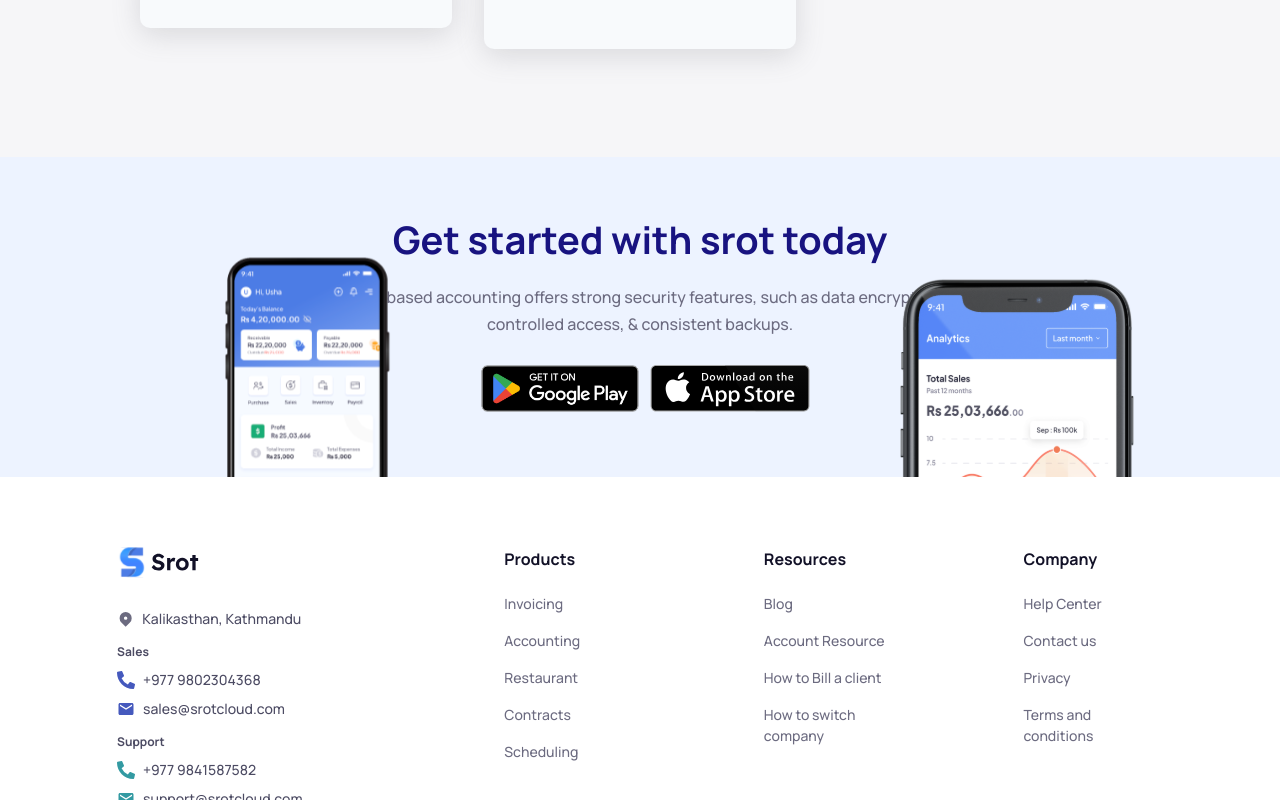
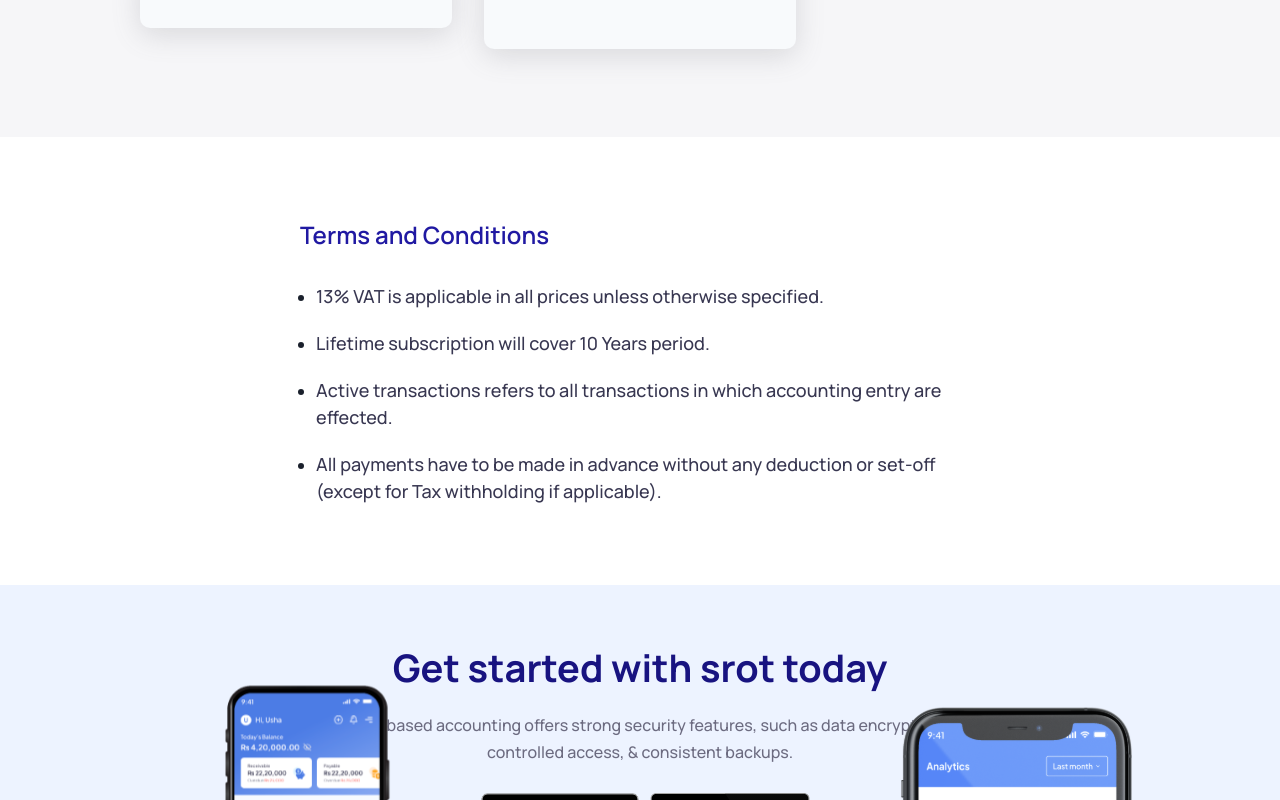
Before and after one commit to gsauarv/test-srot, a Next.js app: page /pricing in a window 1280 px wide. Shown: the part 1540-2340 px from the top of the page. Built offline with nearby package versions, Linux system fonts and the light colour scheme.

Commit message:
DESIGN: added terms and condition

```diff
--- a/app/accounting/page.js
+++ b/app/accounting/page.js
@@ -3,6 +3,7 @@ import AppBanner from "@/components/accounting/AppBanner";
 import ExploreMore from "@/components/accounting/ExploreMore";
 import FeaturesSection from "@/components/accounting/FeaturesSection";
 import PackageSection from "@/components/accounting/PackageSection";
+import { Box } from "@chakra-ui/react";
 
 const AccountingPage = () => {
   return (
@@ -10,7 +11,9 @@ const AccountingPage = () => {
       <AccountingLanding />
       <ExploreMore />
       <FeaturesSection />
-      <PackageSection />
+      <Box sx={{ paddingBottom: "20px" }}>
+        <PackageSection />
+      </Box>
       <AppBanner />
     </>
   );
--- a/app/restaurant/page.js
+++ b/app/restaurant/page.js
@@ -3,6 +3,7 @@ import AppBanner from "@/components/accounting/AppBanner";
 import ExploreMore from "@/components/accounting/ExploreMore";
 import FeaturesSection from "@/components/accounting/FeaturesSection";
 import PackageSection from "@/components/accounting/PackageSection";
+import { Box } from "@chakra-ui/react";
 
 const RestaurantPage = () => {
   return (
@@ -10,7 +11,9 @@ const RestaurantPage = () => {
       <AccountingLanding isRestaurantPage={true} />
       <ExploreMore isRestaurantPage={true} />
       <FeaturesSection isRestaurantPage={true} />
-      <PackageSection isRestaurantPage={true} />
+      <Box sx={{ paddingBottom: "20px" }}>
+        <PackageSection isRestaurantPage={true} />
+      </Box>
       <AppBanner isRestaurantPage={true} />
     </>
   );
--- a/components/accounting/AppBanner.js
+++ b/components/accounting/AppBanner.js
@@ -20,7 +20,7 @@ const AppBanner = ({ isRestaurantPage = false }) => {
 
           height: "320px",
           width: "100%",
-          marginBlock: "20px",
+          // marginBlock: "20px",
 
           //   backgroundColor: "red",
         }}
--- a/components/accounting/PackageSection.js
+++ b/components/accounting/PackageSection.js
@@ -132,7 +132,13 @@ const PackageSection = ({ title = true, isRestaurantPage }) => {
   ];
   return (
     <>
-      <Flex sx={{ justifyContent: "center", paddingBlock: title && "45px" }}>
+      <Flex
+        sx={{
+          justifyContent: "center",
+          paddingBlock: title && "45px",
+          // paddingBottom: "100px",
+        }}
+      >
         {title && (
           <Box
             sx={{
--- a/components/pricing/PricingLandingSection.js
+++ b/components/pricing/PricingLandingSection.js
@@ -1,5 +1,14 @@
 "use client";
-import { Box, Flex, Tab, TabList, Tabs, Text } from "@chakra-ui/react";
+import {
+  Box,
+  Flex,
+  ListItem,
+  Tab,
+  TabList,
+  Tabs,
+  Text,
+  UnorderedList,
+} from "@chakra-ui/react";
 import { useState } from "react";
 import PackageSection from "../accounting/PackageSection";
 import CommonWrapper from "../common/CommonWrapper";
@@ -10,6 +19,18 @@ const PricingLandingSection = () => {
   const handleTabs = (index) => {
     setSelectedTab(index);
   };
+
+  const ACCOUNTING_TERMS_AND_CON = [
+    "13% VAT is applicable in all prices unless otherwise specified.",
+    "Lifetime subscription will cover 10 Years period.",
+    "Active transactions refers to all transactions in which accounting entry are effected.",
+    "All payments have to be made in advance without any deduction or set-off (except for Tax withholding if applicable).",
+  ];
+
+  const RES_TERMS_AND_CON = [
+    "13% VAT is applicable in all prices unless otherwise specified.",
+    "Lifetime subscription will cover 10 Years period.",
+  ];
   return (
     <>
       <Box
@@ -160,6 +181,35 @@ const PricingLandingSection = () => {
           </Flex>
         </Box>
       </CommonWrapper>
+
+      <Box sx={{ paddingBlock: "80px", backgroundColor: "#fff" }}>
+        <CommonWrapper type={"tight"}>
+          <Text sx={{ fontSize: "24px", color: "#2019A2", fontWeight: 600 }}>
+            Terms and Conditions
+          </Text>
+
+          <Box sx={{ marginTop: "30px" }}>
+            <UnorderedList spacing={5}>
+              {(selectedTab === 0
+                ? ACCOUNTING_TERMS_AND_CON
+                : RES_TERMS_AND_CON
+              )?.map((item, index) => (
+                <ListItem key={index}>
+                  <Text
+                    sx={{
+                      fontWeight: 500,
+                      fontSize: "18px",
+                      color: "#383751",
+                    }}
+                  >
+                    {item}
+                  </Text>
+                </ListItem>
+              ))}
+            </UnorderedList>
+          </Box>
+        </CommonWrapper>
+      </Box>
     </>
   );
 };
```
Also changed, not shown: components/home/FaqsSection.js (+15 -8 lines).
